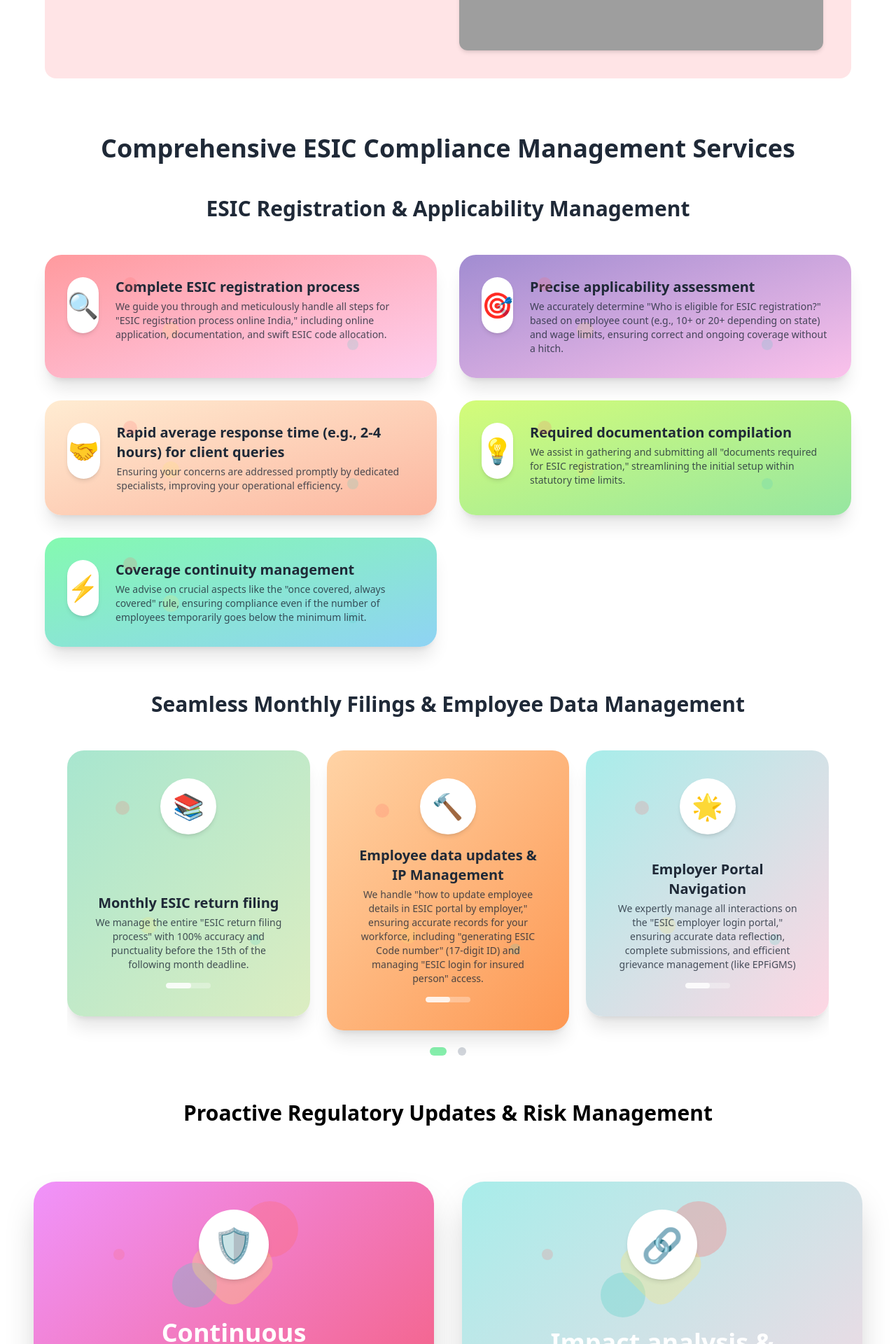
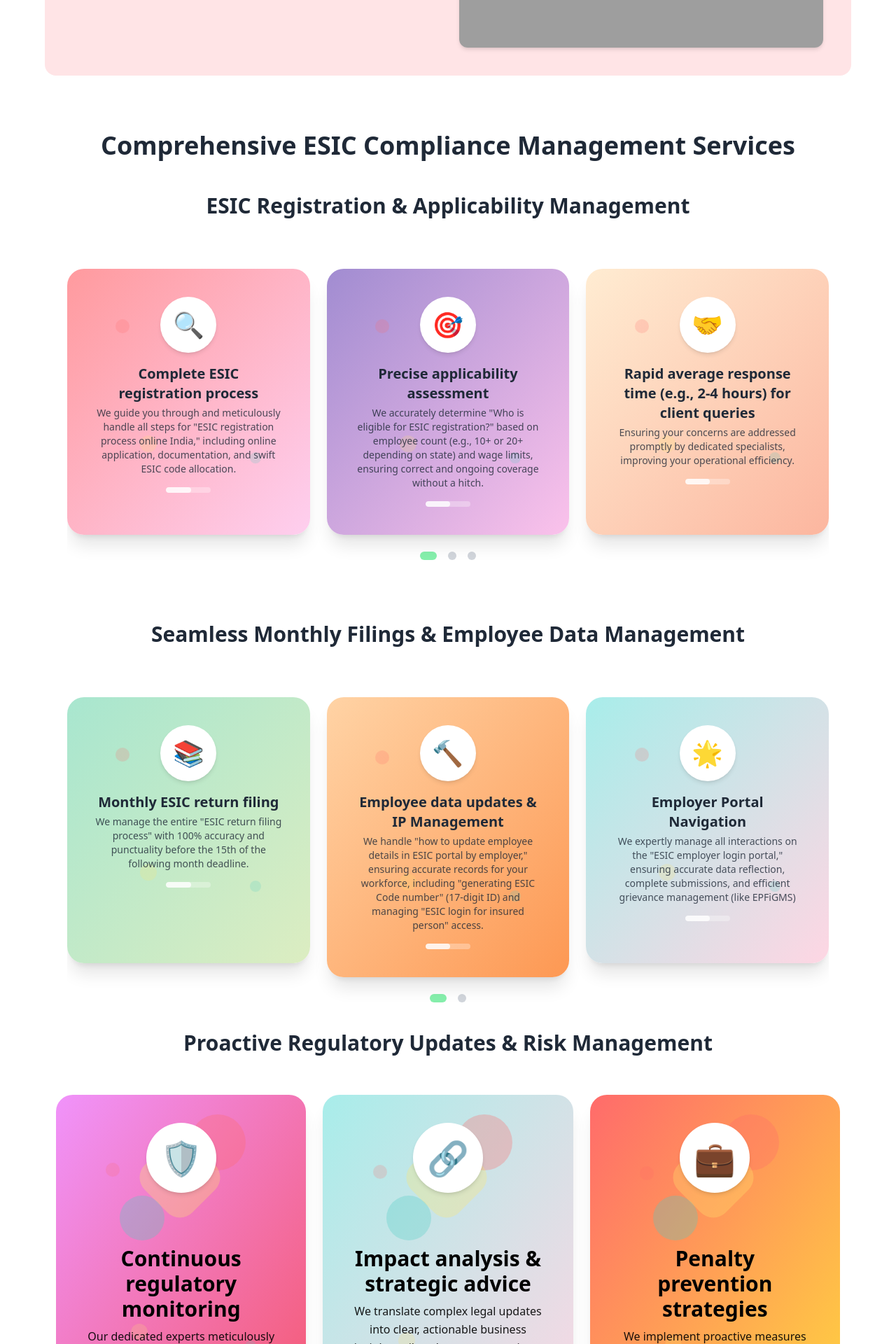
Before and after one commit to greatby/EPFdesk_V2, a React (Vite) app: page /esic in a window 1280 px wide. Shown: the part 1612-3532 px from the top of the page at 70% size. Built offline with nearby package versions, Linux system fonts and the light colour scheme; grey boxes are pictures that could not be loaded.

Commit message:
changes for tabs in esic link and other minor code changes

```diff
--- a/src/components/largeCards.jsx
+++ b/src/components/largeCards.jsx
@@ -1,53 +1,100 @@
-import React from "react";
+import React, { useEffect, useRef, useState } from "react";
+import { Swiper, SwiperSlide } from "swiper/react";
+import { Pagination } from "swiper/modules";
+import "swiper/css";
+import "swiper/css/pagination";
 
 const largeCards = [
   {
     title: "Continuous regulatory monitoring",
-    subtitle: `Our dedicated experts meticulously monitor the latest "ESIC Act amendments," "ESIC circulars," and "ESIC contribution rate changes."`,
+    subtitle:
+      'Our dedicated experts meticulously monitor the latest "ESIC Act amendments," "ESIC circulars," and "ESIC contribution rate changes."',
     icon: "🛡️",
     bubble: "Protect!",
     bg: "bg-gradient-to-br from-[#f093fb] to-[#f5576c]",
   },
   {
     title: "Impact analysis & strategic advice",
-    subtitle: `We translate complex legal updates into clear, actionable business insights tailored to your operations, ensuring you understand the "consequences of ESIC non-compliance.`,
+    subtitle:
+      'We translate complex legal updates into clear, actionable business insights tailored to your operations, ensuring you understand the "consequences of ESIC non-compliance."',
     icon: "🔗",
     bubble: "Integrate!",
     bg: "bg-gradient-to-br from-[#a8edea] to-[#fed6e3]",
   },
   {
     title: "Penalty prevention strategies",
-    subtitle: `We implement proactive measures to safeguard against "what happens if employer does not pay ESIC contribution?" and other common non-compliance scenarios.`,
+    subtitle:
+      'We implement proactive measures to safeguard against "what happens if employer does not pay ESIC contribution?" and other common non-compliance scenarios.',
     icon: "💼",
     bubble: "Consult!",
     bg: "bg-gradient-to-br from-[#ff6b6b] to-[#ffd93d]",
   },
   {
     title: "Audit readiness support",
-    subtitle: `We provide complete assistance for any ESIC inspections or audits, ensuring you are fully prepared with complete documentation and expert representation`,
+    subtitle:
+      "We provide complete assistance for any ESIC inspections or audits, ensuring you are fully prepared with complete documentation and expert representation",
     icon: "🤖",
     bubble: "Automate!",
     bg: "bg-gradient-to-br from-[#43e97b] to-[#38f9d7]",
   },
 ];
 
-const LargeCardsSection = () => {
+const FloatingCircles = () => (
+  <>
+    <div className="absolute w-5 h-5 bg-[#ff6b6b] rounded-full top-[20%] left-[20%] opacity-20 animate-float" />
+    <div className="absolute w-4 h-4 bg-[#4ecdc4] rounded-full top-[70%] right-[20%] opacity-20 animate-float delay-2000" />
+    <div className="absolute w-6 h-6 bg-[#ffe66d] rounded-full bottom-[30%] left-[30%] opacity-20 animate-float delay-4000" />
+  </>
+);
+
+const LargeCardSlider = () => {
+  const paginationRef = useRef(null);
+  const [isReady, setIsReady] = useState(false);
+
+  useEffect(() => {
+    setIsReady(true);
+  }, []);
+
   return (
     <>
-      <h2 className="max-w-7xl text-center pt-12 mx-auto px-4 text-3xl font-bold">
+      <h2 className="text-3xl font-extrabold text-center text-gray-800 mb-12">
         Proactive Regulatory Updates & Risk Management
       </h2>
-      <div className="grid grid-cols-1 sm:grid-cols-2 xl:grid-cols-2 gap-10 py-20">
-        {largeCards.map(({ title, subtitle, icon, bubble, bg }, index) => (
+      <div className="px-4 sm:px-6 lg:px-8 relative">
+        <FloatingCircles />
+        <div className="relative z-10 max-w-7xl py-2 mx-auto overflow-hidden">
+          {isReady && (
+            <Swiper
+              modules={[Pagination]}
+              spaceBetween={24}
+              slidesPerView={1}
+              pagination={{
+                clickable: true,
+                el: paginationRef.current,
+              }}
+              breakpoints={{
+                480: { slidesPerView: 1.2 },
+                640: { slidesPerView: 2 },
+                1024: { slidesPerView: 3 },
+                1280: { slidesPerView: 3 },
+              }}
+              className="!overflow-visible"
+              onSwiper={() => {
+                setTimeout(() => {
+                  if (paginationRef.current) {
+                    paginationRef.current.classList.remove("hidden");
+                  }
+                }, 100);
+              }}
+            >
+              {largeCards.map(
+                ({ title, subtitle, icon, bubble, bg }, index) => (
+                  <SwiperSlide key={index}>
                     <div
-            key={index}
-            className={`relative ${bg} text-white p-10 rounded-[32px] h-[500px] flex flex-col items-center justify-center shadow-2xl transition-all hover:-translate-y-2`}
+                      className={`relative ${bg} min-h-[380px] h-full p-10 rounded-3xl shadow-xl transition hover:-translate-y-2 hover:shadow-2xl flex flex-col items-center`}
                     >
-            {/* Floating Circles */}
                       <div className="absolute inset-0 pointer-events-none">
-              <div className="absolute w-4 h-4 bg-[#ff6b6b] rounded-full top-[20%] left-[20%] opacity-20 animate-float" />
-              <div className="absolute w-3 h-3 bg-[#4ecdc4] rounded-full top-[70%] right-[20%] opacity-20 animate-float delay-2000" />
-              <div className="absolute w-5 h-5 bg-[#ffe66d] rounded-full bottom-[30%] left-[30%] opacity-20 animate-float delay-4000" />
+                        <FloatingCircles />
                       </div>
 
                       {/* Speech Bubble */}
@@ -56,7 +103,7 @@ const LargeCardsSection = () => {
                       </div>
 
                       {/* Icon */}
-            <div className="relative w-40 h-40 mb-6">
+                      <div className="relative w-40 h-40 mb-4">
                         <div className="absolute top-[-12px] right-[-12px] w-20 h-20 rounded-full bg-[#ff6b6b] opacity-30" />
                         <div className="absolute bottom-[-8px] left-[-8px] w-16 h-16 rounded-full bg-[#4ecdc4] opacity-30" />
                         <div className="absolute top-[30px] left-[30px] w-24 h-24 rounded-[25px] bg-[#ffe66d] opacity-30 rotate-45" />
@@ -65,19 +112,30 @@ const LargeCardsSection = () => {
                         </div>
                       </div>
 
-            {/* Title and Subtitle */}
+                      {/* Content */}
                       <div className="text-center max-w-xs">
-              <h3 className="text-4xl font-bold mb-2">{title}</h3>
-              <p className="text-base opacity-90 leading-relaxed">{subtitle}</p>
+                        <h3 className="text-3xl font-bold mb-2">{title}</h3>
+                        <p className="text-base opacity-90 leading-relaxed">
+                          {subtitle}
+                        </p>
                         <div className="mt-6 w-20 h-2 rounded-full bg-white/30 mx-auto overflow-hidden">
                           <div className="h-full bg-white/80 animate-progress rounded-full" />
                         </div>
                       </div>
                     </div>
-        ))}
+                  </SwiperSlide>
+                )
+              )}
+            </Swiper>
+          )}
+          <div
+            ref={paginationRef}
+            className="custom-swiper-pagination mt-6 flex justify-center gap-2"
+          />
+        </div>
       </div>
     </>
   );
 };
 
-export default LargeCardsSection;
+export default LargeCardSlider;
--- a/src/components/pastelCardSlider.jsx
+++ b/src/components/pastelCardSlider.jsx
@@ -50,7 +50,7 @@ const PastelCardSlider = () => {
        Accurate ESIC Contribution Calculation & Payment
         </h2>
          <section className=" px-6 py-12">
-      <div className="max-w-7xl mx-auto overflow-hidden">
+      <div className="max-w-7xl py-4 mx-auto overflow-hidden">
         {isReady && (
           <Swiper
             modules={[Pagination]}
--- a/src/components/verticalAndHorizontalCards.jsx
+++ b/src/components/verticalAndHorizontalCards.jsx
@@ -8,59 +8,45 @@ import "swiper/css/pagination";
 const verticalCards = [
   {
     title: "Monthly ESIC return filing",
-    subtitle: `We manage the entire "ESIC return filing process" with 100% accuracy and punctuality before the 15th of the following month deadline.`,
+    subtitle: `We manage the entire \"ESIC return filing process\" with 100% accuracy and punctuality before the 15th of the following month deadline.`,
     icon: "📚",
     bubble: "Learn!",
     bg: "bg-gradient-to-br from-[#a8e6cf] to-[#dcedc1]",
   },
   {
     title: "Employee data updates & IP Management",
-    subtitle: `We handle "how to update employee details in ESIC portal by employer," ensuring accurate records for your workforce, including "generating ESIC Code number" (17-digit ID) and managing "ESIC login for insured person" access.`,
+    subtitle: `We handle \"how to update employee details in ESIC portal by employer,\" ensuring accurate records for your workforce, including \"generating ESIC Code number\" (17-digit ID) and managing \"ESIC login for insured person\" access.`,
     icon: "🔨",
     bubble: "Build!",
     bg: "bg-gradient-to-br from-[#ffd3a5] to-[#fd9853]",
   },
   {
     title: "Employer Portal Navigation",
-    subtitle: `We expertly manage all interactions on the "ESIC employer login portal," ensuring accurate data reflection, complete submissions, and efficient grievance management (like EPFiGMS)`,
+    subtitle: `We expertly manage all interactions on the \"ESIC employer login portal,\" ensuring accurate data reflection, complete submissions, and efficient grievance management (like EPFiGMS)`,
     icon: "🌟",
     bubble: "Shine!",
     bg: "bg-gradient-to-br from-[#a8edea] to-[#fed6e3]",
   },
   {
     title: "Contribution Period Tracking",
-    subtitle: `We meticulously track "ESIC Contribution Period vs. Cash Benefit Period" to maintain continuous coverage for your employees, even if salaries briefly exceed the ceiling.`,
+    subtitle: `We meticulously track \"ESIC Contribution Period vs. Cash Benefit Period\" to maintain continuous coverage for your employees, even if salaries briefly exceed the ceiling.`,
     icon: "🦋",
     bubble: "Transform!",
     bg: "bg-gradient-to-br from-[#d299c2] to-[#fef9d7]",
   },
-  //   {
-  //     title: "Lead",
-  //     subtitle: "Guide others to success",
-  //     icon: "👑",
-  //     bubble: "Lead!",
-  //     bg: "bg-gradient-to-br from-[#89f7fe] to-[#66a6ff]",
-  //   },
-  //   {
-  //     title: "Celebrate",
-  //     subtitle: "Enjoy every achievement",
-  //     icon: "🎉",
-  //     bubble: "Celebrate!",
-  //     bg: "bg-gradient-to-br from-[#fdbb2d] to-[#22c1c3]",
-  //   },
 ];
 
 const horizontalCards = [
   {
     title: "Complete ESIC registration process",
-    subtitle: `We guide you through and meticulously handle all steps for "ESIC registration process online India," including online application, documentation, and swift ESIC code allocation.`,
+    subtitle: `We guide you through and meticulously handle all steps for \"ESIC registration process online India,\" including online application, documentation, and swift ESIC code allocation.`,
     icon: "🔍",
     bubble: "Discover!",
     bg: "bg-gradient-to-br from-[#ff9a9e] to-[#fecfef]",
   },
   {
     title: "Precise applicability assessment",
-    subtitle: `We accurately determine "Who is eligible for ESIC registration?" based on employee count (e.g., 10+ or 20+ depending on state) and wage limits, ensuring correct and ongoing coverage without a hitch.`,
+    subtitle: `We accurately determine \"Who is eligible for ESIC registration?\" based on employee count (e.g., 10+ or 20+ depending on state) and wage limits, ensuring correct and ongoing coverage without a hitch.`,
     icon: "🎯",
     bubble: "Focus!",
     bg: "bg-gradient-to-br from-[#a18cd1] to-[#fbc2eb]",
@@ -75,25 +61,18 @@ const horizontalCards = [
   },
   {
     title: "Required documentation compilation",
-    subtitle: `We assist in gathering and submitting all "documents required for ESIC registration," streamlining the initial setup within statutory time limits.`,
+    subtitle: `We assist in gathering and submitting all \"documents required for ESIC registration,\" streamlining the initial setup within statutory time limits.`,
     icon: "💡",
     bubble: "Innovate!",
     bg: "bg-gradient-to-br from-[#d4fc79] to-[#96e6a1]",
   },
   {
     title: "Coverage continuity management",
-    subtitle: `We advise on crucial aspects like the "once covered, always covered" rule, ensuring compliance even if the number of employees temporarily goes below the minimum limit.`,
+    subtitle: `We advise on crucial aspects like the \"once covered, always covered\" rule, ensuring compliance even if the number of employees temporarily goes below the minimum limit.`,
     icon: "⚡",
     bubble: "Empower!",
     bg: "bg-gradient-to-br from-[#84fab0] to-[#8fd3f4]",
   },
-  //   {
-  //     title: "Impact",
-  //     subtitle: "Make a difference that matters in the world",
-  //     icon: "🌍",
-  //     bubble: "Impact!",
-  //     bg: "bg-gradient-to-br from-[#f093fb] to-[#f5576c]",
-  //   },
 ];
 
 const FloatingCircles = () => (
@@ -104,19 +83,20 @@ const FloatingCircles = () => (
   </>
 );
 
-
-const VerticalCard = () => {
+const CardSlider = ({ cards }) => {
   const paginationRef = useRef(null);
   const [isReady, setIsReady] = useState(false);
 
   useEffect(() => {
     setIsReady(true);
   }, []);
+
   return (
     <div className="px-4 sm:px-6 lg:px-8 relative">
       <FloatingCircles />
-      <div className="relative z-10 max-w-7xl mx-auto overflow-hidden">
-        {isReady && <Swiper
+      <div className="relative z-10 max-w-7xl py-6 mx-auto overflow-hidden">
+        {isReady && (
+          <Swiper
             modules={[Pagination]}
             spaceBetween={24}
             slidesPerView={1}
@@ -139,10 +119,10 @@ const VerticalCard = () => {
               }, 100);
             }}
           >
-          {verticalCards.map(({ title, subtitle, icon, bubble, bg }, index) => (
+            {cards.map(({ title, subtitle, icon, bubble, bg }, index) => (
               <SwiperSlide key={index}>
                 <div
-                className={`relative ${bg} min-h-[380px] h-full p-10 rounded-3xl shadow-xl transition hover:-translate-y-2 hover:shadow-2xl flex flex-col items-center justify-between`}
+                  className={`relative ${bg} min-h-[380px] h-full p-10 rounded-3xl shadow-xl transition hover:-translate-y-2 hover:shadow-2xl flex flex-col items-center`}
                 >
                   <div className="absolute inset-0 pointer-events-none">
                     <FloatingCircles />
@@ -163,36 +143,13 @@ const VerticalCard = () => {
                 </div>
               </SwiperSlide>
             ))}
-        </Swiper>}
-
-         <div
-          ref={paginationRef}
-          className="custom-swiper-pagination mt-6 flex justify-center gap-2"
-        />
+          </Swiper>
+        )}
+        <div ref={paginationRef} className="custom-swiper-pagination mt-6 flex justify-center gap-2" />
       </div>
     </div>
   );
 };
-
-const HorizontalCard = ({ title, subtitle, icon, bubble, bg }) => (
-  <div
-    className={`relative ${bg} p-8 rounded-3xl shadow-xl transition hover:-translate-y-2 hover:shadow-2xl flex flex-col md:flex-row items-center md:items-start`}
-  >
-    <div className="absolute inset-0 pointer-events-none">
-      <FloatingCircles />
-    </div>
-    <div className="absolute top-3 right-3 bg-white/90 rounded-xl px-3 py-1 text-xs font-semibold text-gray-700 shadow-md opacity-0 scale-95 transition hover:opacity-100 hover:scale-100">
-      {bubble}
-    </div>
-    <div className="relative w-20 h-20 bg-white rounded-full flex items-center justify-center text-4xl shadow-md z-10 mb-4 md:mb-0 md:mr-6">
-      {icon}
-    </div>
-    <div className="text-center md:text-left text-gray-800">
-      <h3 className="text-xl font-bold mb-1">{title}</h3>
-      <p className="text-sm opacity-80">{subtitle}</p>
-    </div>
-  </div>
-);
 
 const VerticalAndHorizontalCards = () => {
   return (
@@ -204,16 +161,12 @@ const VerticalAndHorizontalCards = () => {
         <h2 className="text-3xl font-extrabold text-center text-gray-800 mb-12">
           ESIC Registration & Applicability Management
         </h2>
-        <div className="grid grid-cols-1 md:grid-cols-2 gap-8">
-          {horizontalCards.map((card, index) => (
-            <HorizontalCard key={index} {...card} />
-          ))}
-        </div>
+        <CardSlider cards={horizontalCards} />
+
         <h2 className="text-3xl pt-16 font-extrabold text-center text-gray-800 mb-12">
           Seamless Monthly Filings & Employee Data Management
         </h2>
-
-        <VerticalCard />
+        <CardSlider cards={verticalCards} />
       </div>
     </div>
   );
--- a/src/index.css
+++ b/src/index.css
@@ -24,6 +24,7 @@ body {
   scroll-timeline: --cards-scroll vertical;
   /* @apply font-inter; */
   font-family: "Matter", sans-serif;
+  position: relative;
   /* overflow-x: hidden; */
 }
 
```
Also changed, not shown: src/components/latticeTabs.jsx (+27 -7 lines), src/components/scrollSyncComponent.jsx (+7 -1 lines), utils/data.jsx (+5 -5 lines). Lines whose indentation alone changed are shown as unchanged.
